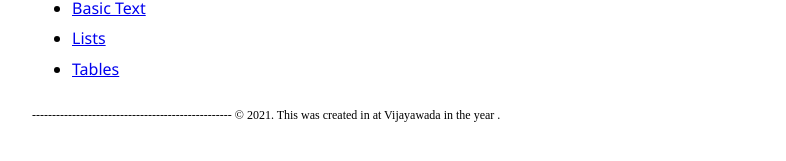
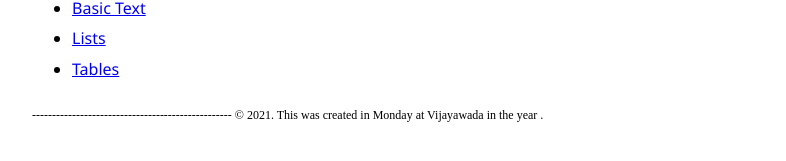
Before and after one commit to sampathyathi/Assignment, a Jekyll site: the page built from index.md, in a window 1280 px wide. Shown: the part 258-419 px from the top of the page, without its empty margins (26-812 px from the left). Built offline with Jekyll 4.4.1, drawn with Linux system fonts in a browser that asks for light colours.

Commit message:
Update _config.yml

```diff
--- a/_config.yml
+++ b/_config.yml
@@ -1,3 +1,4 @@
 When: Early Morning
 place: Vijayawada
 Year: 2021
+day: Monday
```
